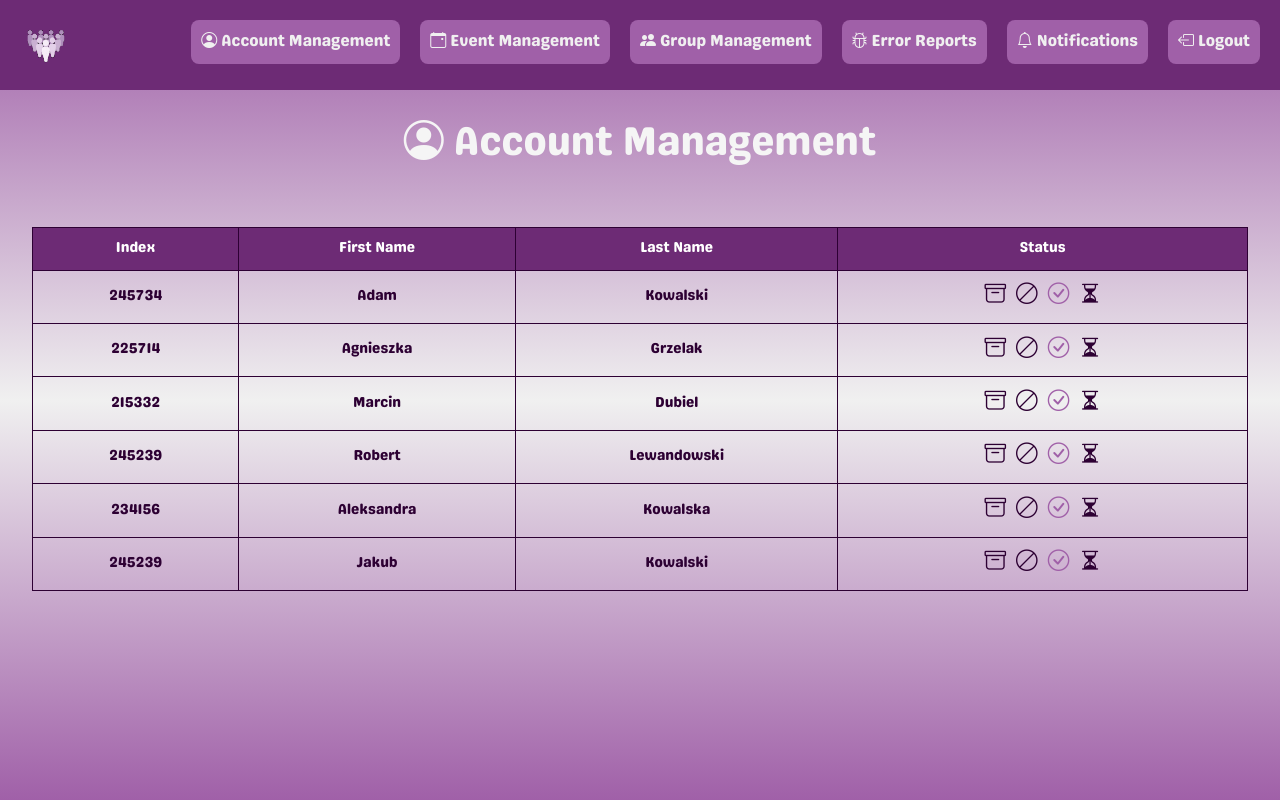
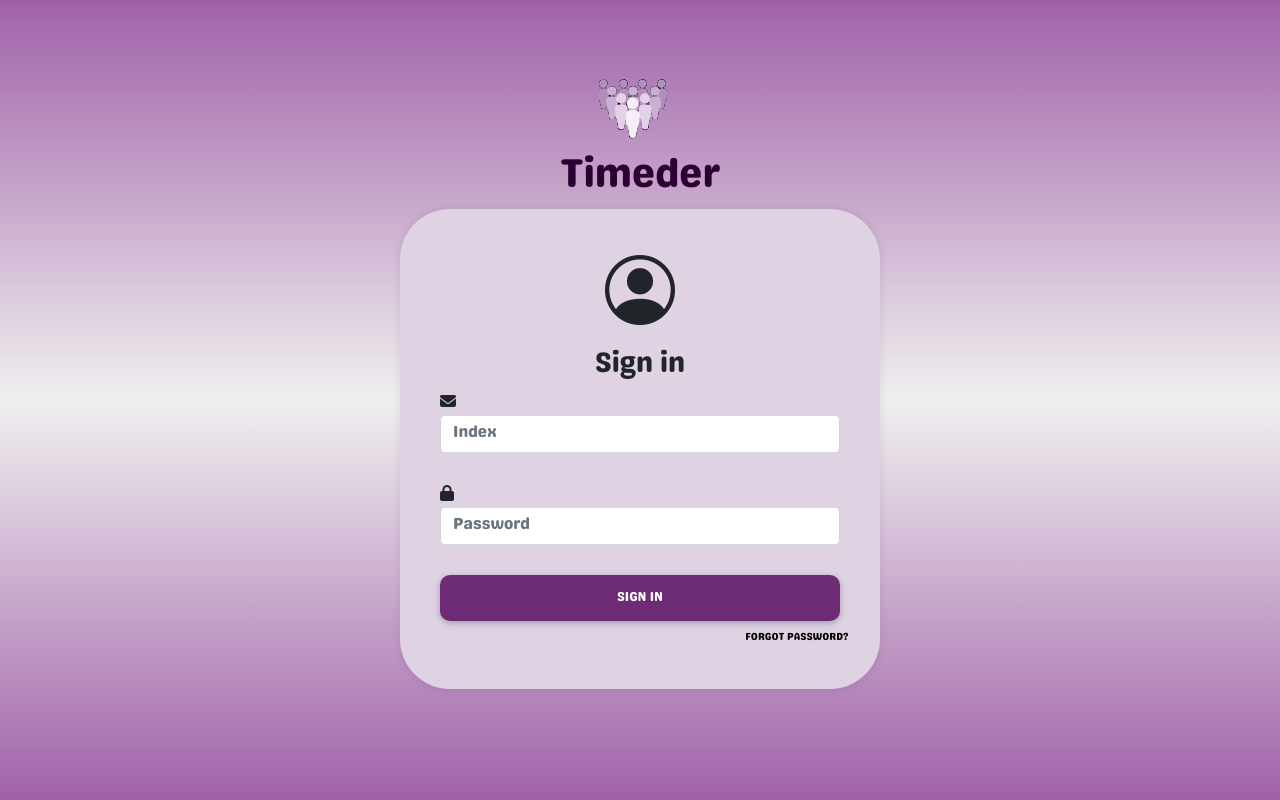
Before and after one commit to Timek12/TIMEder_Web, a React (Create React App) app: page / in a window 1280 px wide. Built offline with nearby package versions, Linux system fonts and the light colour scheme.

Commit message:
Fix initial view of application to Login view

```diff
--- a/src/App.js
+++ b/src/App.js
@@ -1,5 +1,5 @@
 // src/App.js
-import React, { useState } from 'react';
+import React, {useEffect, useState} from 'react';
 import { BrowserRouter as Router, Routes, Route, useLocation } from 'react-router-dom';
 import Header from './components/Header/Header.js';
 import Login from './components/Login/Login.js';
@@ -14,7 +14,7 @@ import ResetPassword from "./components/ResetPassword/ResetPassword";
 import EmailConfirmation from "./components/EmailConfirmation/EmailConfirmation";
 
 function MainContent() {
-    const [isLoggedIn, setIsLoggedIn] = useState(false);
+    const [isLoggedIn, setIsLoggedIn] = useState(!!localStorage.getItem('token'));
     const location = useLocation();
 
     const handleLogin = () => {
@@ -30,13 +30,10 @@ function MainContent() {
         console.log("Password reset");
     }
 
-    if (!isLoggedIn) {
-        return <Login onLogin={handleLogin} />;
-    }
 
     return (
         <div className="App">
-            {location.pathname !== "/login" && location.pathname !== "/reset" && location.pathname !== "/email-confirmation" && <Header onLogout={handleLogout} />}
+            {isLoggedIn && location.pathname !== "/" && location.pathname !== "/login" && location.pathname !== "/reset" && location.pathname !== "/email-confirmation" && <Header onLogout={handleLogout} />}
             <div className='content'>
                 <Routes>
                     <Route path="/account-management" element= { <AccountManagement /> } > </Route>
@@ -47,10 +44,10 @@ function MainContent() {
                     <Route path="/login" element={ <Login onLogin={handleLogin} onLogout={handleLogout} />}> </Route>
                     <Route path="/reset" element={ <ResetPassword onReset={handleReset} onLogin={handleLogin} onLogout={handleLogout} />}> </Route>
                     <Route path="/email-confirmation" element={ <EmailConfirmation onConfirm={handleReset} />}> </Route>
-                    <Route path="/" element={isLoggedIn ? <AccountManagement /> : <Login onLogin={handleLogin} />}> </Route>
+                    <Route path="*" element={<Login onLogin={handleLogin} />}> </Route>
                 </Routes>
             </div>
-            {location.pathname !== "/login" && location.pathname !== "/reset" && location.pathname !== "/email-confirmation" }
+            {isLoggedIn && location.pathname !== "/" && location.pathname !== "/login" && location.pathname !== "/reset" && location.pathname !== "/email-confirmation" && <Footer />}
         </div>
     );
 }
--- a/src/components/Login/Login.js
+++ b/src/components/Login/Login.js
@@ -4,8 +4,8 @@ import './Login.css';
 import logo from '../../images/logo.png';
 import ResetPassword from "../ResetPassword/ResetPassword";
 import EmailConfirmation from "../EmailConfirmation/EmailConfirmation";
-import axios from "axios";
 import Swal from "sweetalert2";
+import authService from "../../services/authService";
 
 function Login({onLogin, onLogout}) {
     const navigate = useNavigate();
@@ -23,9 +23,8 @@ function Login({onLogin, onLogout}) {
     const handleSubmit = async (event) => {
         event.preventDefault();
         try {
-            console.log('Logging in:', index, password)
-            const response = await axios.post('/auth/authenticate', {index: index, password: password});
-            console.log(response);
+            const response = authService.login(index, password);
+
             if (response.status === 200) {
                 localStorage.setItem('token', response.data.token);
                 await Swal.fire(
@@ -34,7 +33,7 @@ function Login({onLogin, onLogout}) {
                     'success'
                 )
                 onLogin();
-                navigate("/");
+                navigate("/account-management"); // Navigate to the account page after logging in
             } else {
                 console.error('Login failed:', response.data.message);
             }
```
